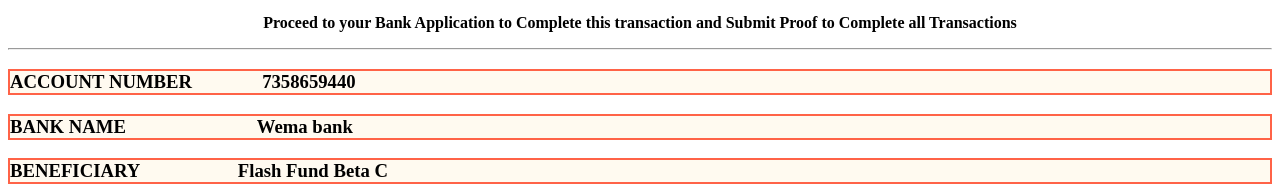
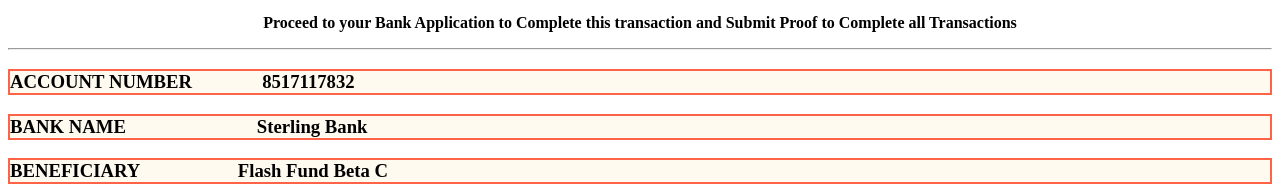
Before and after one commit to Flashfundbeta/ultrapa, a plain HTML site: page index.html in a window 1280 px wide. Shown: the part 174-364 px from the top of the page. Drawn offline with Linux system fonts and the light colour scheme.

Commit message:
Update index.html

```diff
--- a/index.html
+++ b/index.html
@@ -19,9 +19,9 @@
 </center>
 <body>
 <hr>
-<h3 style="background-color:FloralWhite;border: 2px solid Tomato;color: black;"<h3>ACCOUNT NUMBER   &nbsp;&nbsp;&nbsp;&nbsp;&nbsp;&nbsp;&nbsp;&nbsp;&nbsp;&nbsp;&nbsp;&nbsp;&nbsp;&nbsp;7358659440</h3></p>
+<h3 style="background-color:FloralWhite;border: 2px solid Tomato;color: black;"<h3>ACCOUNT NUMBER   &nbsp;&nbsp;&nbsp;&nbsp;&nbsp;&nbsp;&nbsp;&nbsp;&nbsp;&nbsp;&nbsp;&nbsp;&nbsp;&nbsp;8517117832</h3></p>
 <p>
-<h3 style="background-color:FloralWhite;border: 2px solid Tomato;color: black;"<h3>BANK NAME   &nbsp;&nbsp;&nbsp;&nbsp;&nbsp;&nbsp;&nbsp;&nbsp;&nbsp;&nbsp;&nbsp;&nbsp;&nbsp;&nbsp;&nbsp;&nbsp;&nbsp;&nbsp;&nbsp;&nbsp;&nbsp;&nbsp;&nbsp;&nbsp;&nbsp;&nbsp;&nbsp;Wema bank</h3></p>
+<h3 style="background-color:FloralWhite;border: 2px solid Tomato;color: black;"<h3>BANK NAME   &nbsp;&nbsp;&nbsp;&nbsp;&nbsp;&nbsp;&nbsp;&nbsp;&nbsp;&nbsp;&nbsp;&nbsp;&nbsp;&nbsp;&nbsp;&nbsp;&nbsp;&nbsp;&nbsp;&nbsp;&nbsp;&nbsp;&nbsp;&nbsp;&nbsp;&nbsp;&nbsp;Sterling Bank</h3></p>
 <p><h3 style="background-color:FloralWhite;border: 2px solid Tomato;color: black;"<strong>BENEFICIARY  &nbsp;&nbsp;&nbsp;&nbsp;&nbsp;&nbsp;&nbsp;&nbsp;&nbsp;&nbsp;&nbsp;&nbsp;&nbsp;&nbsp;&nbsp;&nbsp;&nbsp;&nbsp;&nbsp;&nbsp;Flash Fund Beta C</h3></p>
     </span>
 <hr>
```
